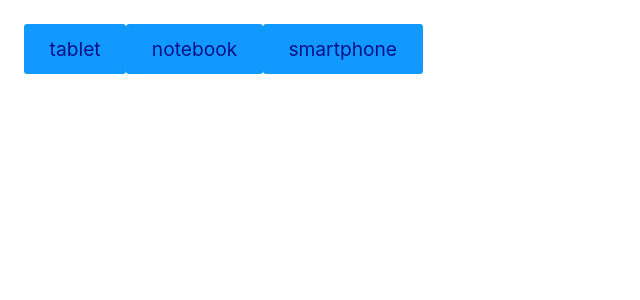
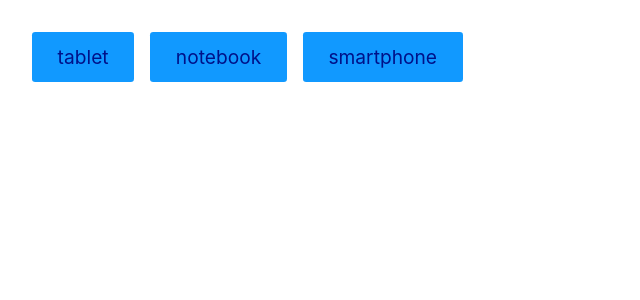
Before and after one commit to malconn/origamid-react, a React (Create React App) app in the folder react-iniciantes/ambiente-curso/appreact/: page / in a window 1280 px wide. Shown: the top 300 px of the page, without its empty margins (0-640 px from the left). Built offline with nearby package versions, Linux system fonts and the light colour scheme; the HTML template or start-up script is replaced by a standard one.

Commit message:
feat: useState (correcao exercicio) - react-iniciantes

```diff
--- a/react-iniciantes/ambiente-curso/appreact/src/App.js
+++ b/react-iniciantes/ambiente-curso/appreact/src/App.js
@@ -11,30 +11,34 @@ import Produto from "./Produto";
 
 const App = () => {
   const [loading, setLoading] = useState(false);
-  const [info,setInfo] = useState(null);
+  const [info, setInfo] = useState(null);
   function handleClick(event) {
     handleApi(event.target.innerText);
   }
-  function handleApi(dados) {
+  async function handleApi(dados) {
     setLoading(true);
-    fetch(`https://ranekapi.origamid.dev/json/api/produto/${dados}`, {
-      method: "GET",
-    })
-      .then((response) => response.json())
-      .then((data) => {
-        console.log(data);
-        setLoading(false);
-        setInfo(data);
-      });
+    const response = await fetch(
+      `https://ranekapi.origamid.dev/json/api/produto/${dados}`,
+      {
+        method: "GET",
+      }
+    );
+    const json = await response.json();
+    setLoading(false);
+    setInfo(json);
   }
   return (
     <div>
-      <button onClick={handleClick}>tablet</button>
-      <button onClick={handleClick}>notebook</button>
-      <button onClick={handleClick}>smartphone</button>
-      {loading ? <p>Carregando...</p> :
-        <Produto key={info?.id} nome={info?.nome} descricao={info?.descricao} preco={info?.preco} fotos={info?.fotos} vendido={info?.vendido} usuario_id={info?.usuario_id}/>
-      }
+      <button style={{ margin: ".5rem" }} onClick={handleClick}>
+        tablet
+      </button>
+      <button style={{ margin: ".5rem" }} onClick={handleClick}>
+        notebook
+      </button>
+      <button style={{ margin: ".5rem" }} onClick={handleClick}>
+        smartphone
+      </button>
+      {loading ? <p>Carregando...</p> : <Produto info={info} />}
     </div>
   );
 };
--- a/react-iniciantes/ambiente-curso/appreact/src/Produto.js
+++ b/react-iniciantes/ambiente-curso/appreact/src/Produto.js
@@ -1,18 +1,30 @@
-import React from 'react'
+import React from "react";
 
-const Produto = ({nome,descricao,preco,fotos,vendido,usuario_id}) => {
+const Produto = ({ info }) => {
   return (
     <div>
-      {vendido == 'true' && <span style={{color:'#fff',background:'red'}}>Este produto já foi vendido</span>}
-      <h1>{nome}</h1>
-      {fotos && fotos.map((foto)=>{
-        return <img key={foto?.titulo} src={foto?.src} width={300} height={300} alt={foto?.titulo}/>
-      })}
-      <h3>{preco && Number(preco).toLocaleString('pt-BR',{style:'currency',currency:'BRL'})}</h3>
-      <h4>{usuario_id}</h4>
-      <p>{descricao}</p>
+      {info?.vendido == "true" && (
+        <span style={{ color: "#fff", background: "red" }}>
+          Este produto já foi vendido
+        </span>
+      )}
+      <h1>{info?.nome}</h1>
+      <img
+        key={info?.fotos[0]?.titulo}
+        src={info?.fotos[0]?.src}
+        alt={info?.fotos[0]?.titulo}
+      />
+      <h3>
+        {info?.preco &&
+          Number(info?.preco).toLocaleString("pt-BR", {
+            style: "currency",
+            currency: "BRL",
+          })}
+      </h3>
+      <h4>{info?.usuario_id}</h4>
+      <p>{info?.descricao}</p>
     </div>
-  )
-}
+  );
+};
 
-export default Produto
+export default Produto;
```
